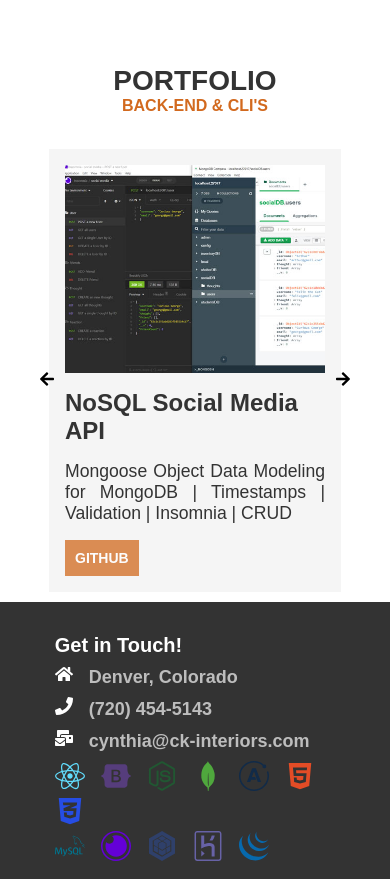
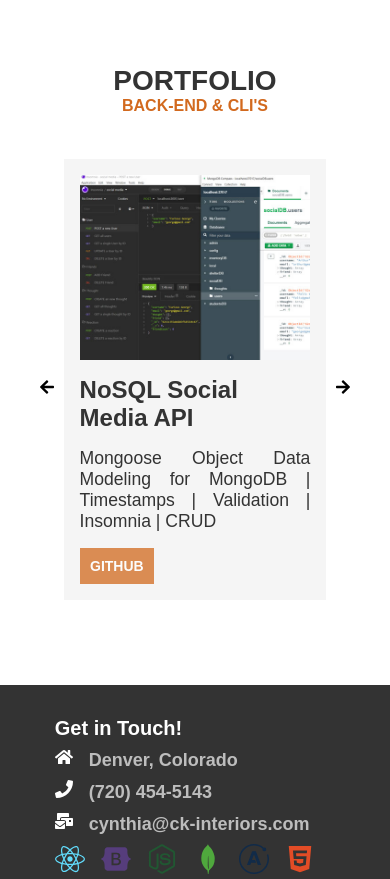
Before and after one commit to CynthiaGodoy/react.js-portfolio, a React (Create React App) app: page /#/ in a window 390 px wide. Shown: the part 7220-8099 px from the top of the page. Built offline with nearby package versions, Linux system fonts and the light colour scheme.

Commit message:
make carousel responsive

```diff
--- a/src/components/Card2.js
+++ b/src/components/Card2.js
@@ -28,7 +28,7 @@ const Card2 = () => {
         );
     };
 
-    const [ImageIndex, setImageIndex] = useState(0)
+    const [ImageIndex, setImageIndex] = useState(0);
 
     const settings = {
         infinite: true,
@@ -40,13 +40,14 @@ const Card2 = () => {
         nextArrow: <NextArrow />,
         prevArrow: <PrevArrow />,
         beforeChange: (current, next) => setImageIndex(next),
-
-        mobileFirst: true,
-        responsive: [{
-            breakpoint: 740,
+        responsive: [
+            {
+            breakpoint: 800,
             settings: {
-            slidesToShow: 1,
-            }}]
+                slidesToShow: 1,
+                }
+            },
+        ]
     };
 
     return (
--- a/src/components/WorkStyles.css
+++ b/src/components/WorkStyles.css
@@ -22,8 +22,12 @@
     margin: 10px auto;
     /* height: 800px; */
     margin-bottom: 75px;
+    justify-content: center;
+    align-items: center;
+    align-self: center;
 }
 
+/* CAROUSEL ITEMS------------------- */
 .slide {
     transform: scale(.8);
     transition: transform 300ms;
@@ -37,7 +41,6 @@
 }
 
 .arrow {
-    /* background-color: white; */
     position: absolute;
     cursor: pointer;
     z-index: 10;
@@ -61,23 +64,10 @@
     top: 50%;
 }
 
-
-/* .portfolio-container {
-    max-width: 1400px;
-    margin: auto;
-    display: grid;
-    grid-template-columns: repeat(4, 1fr);
-    grid-gap: 20px;
-    padding-bottom: 10rem;
-    justify-content: center;
-} */
-
 /* PORTFOLIO CARD -------------- */
 .portfolio-card{
-    width: 100%;
     background: whitesmoke;
     padding: 1rem;
-    grid-template-columns: 1fr;
 }
 
 .img {
@@ -185,19 +175,10 @@
     transform: scale(1);
 }
 
-/* @media screen and (max-width: 1000px) {
-    .portfolio-container {
-        max-width: 90%;
-        margin: auto;
-        grid-template-columns: repeat(2, 1fr);
-    }
-} */
-
-@media screen and (max-width: 740px) {
-    .portfolio-container {
-        slidesToShow: 1;
-        max-width: 90%;
-        margin: auto;
-        grid-template-columns: 1fr;
+@media screen and (max-width: 800px) {
+    .portfolio-card {
+        width: 90%;
+        margin-left: 5%;
+        margin-right: 5%;
     }
 }
```
Also changed, not shown: src/assets/crud.jpg, src/assets/mongo.jpg.
